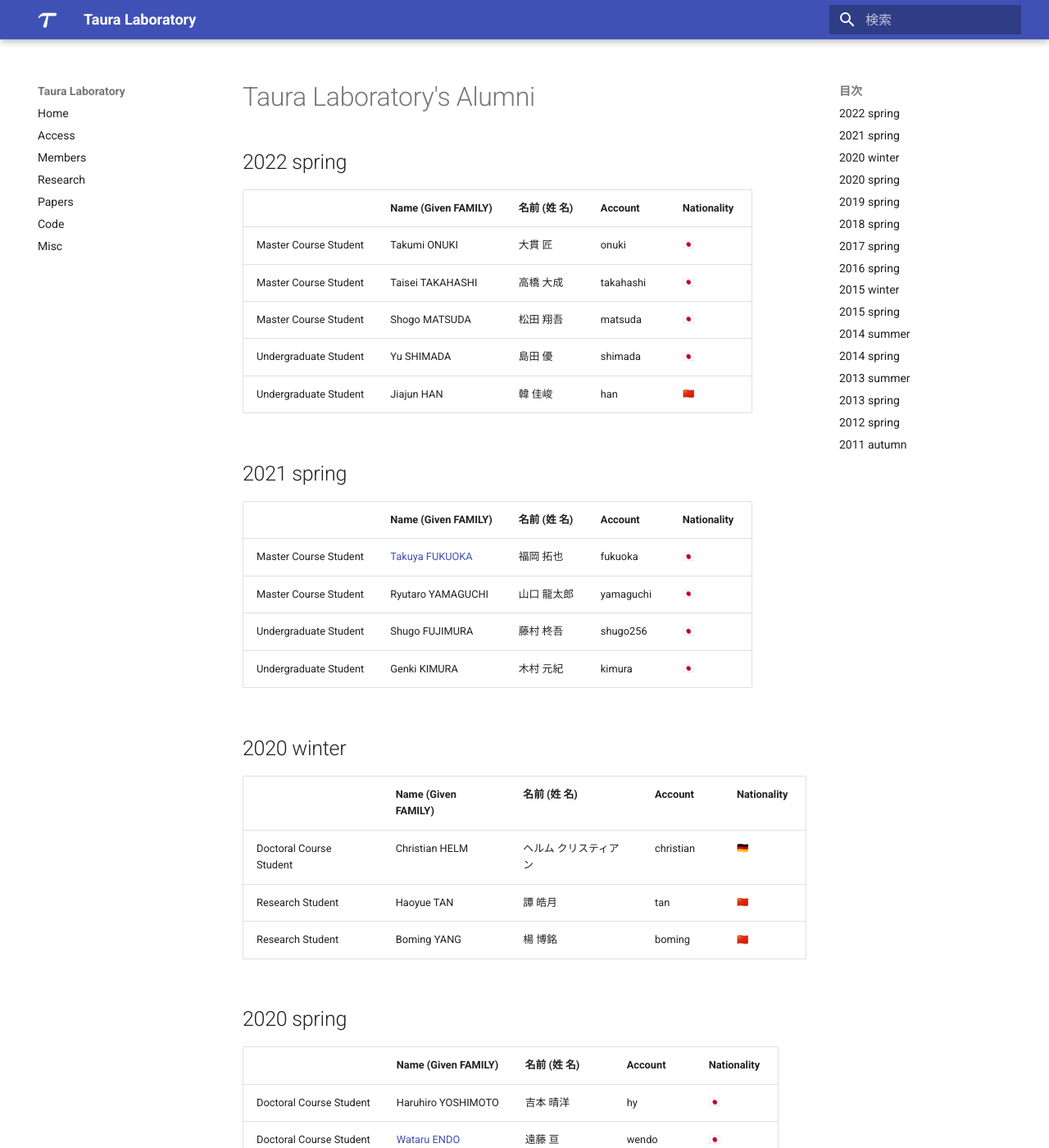
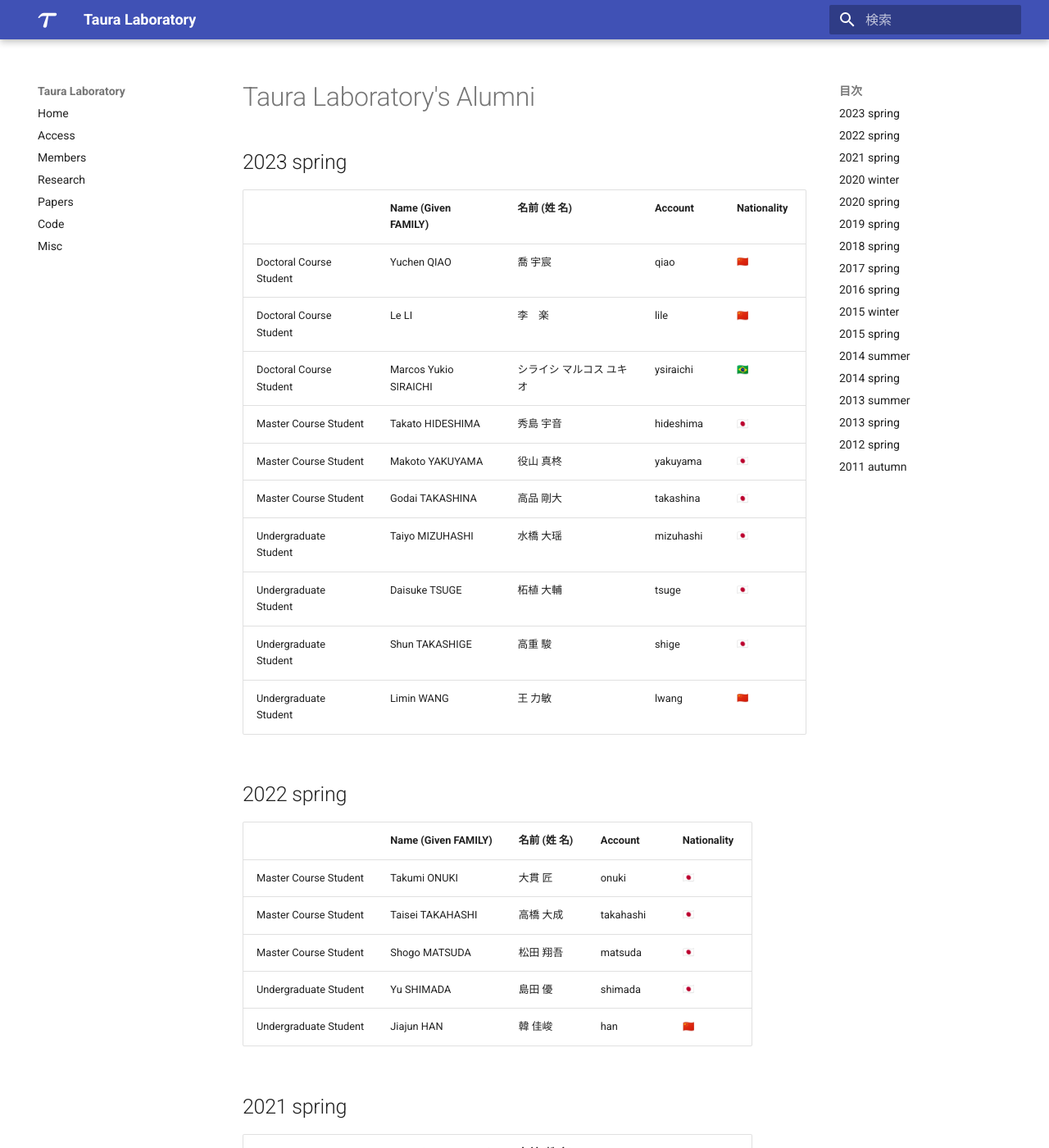
Before and after one commit to Yukayo/taura-lab, an MkDocs documentation site: the page built from docs/alumni.md, in a window 1280 px wide and 1400 px high. Shown: the whole window at 82% size. Built offline with MkDocs 1.6.1 and Material for MkDocs 9.7.7, drawn with Linux system fonts in a browser that asks for light colours; emoji names are drawn with the system emoji font.

Commit message:
Update alumni.md

```diff
--- a/docs/alumni.md
+++ b/docs/alumni.md
@@ -1,4 +1,19 @@
 # Taura Laboratory's Alumni
+## 2023 spring
+
+||Name (Given FAMILY)|名前 (姓 名)|Account|Nationality|
+|---|---|---|---|---|
+|Doctoral Course Student|Yuchen QIAO|喬 宇宸 |qiao|:cn:|
+|Doctoral Course Student|Le LI |李　楽 |lile|:cn:|
+|Doctoral Course Student|Marcos Yukio SIRAICHI|シライシ マルコス ユキオ|ysiraichi|:br:|
+|Master Course Student|Takato HIDESHIMA|秀島 宇音 |hideshima |:jp:|
+|Master Course Student|Makoto YAKUYAMA|役山 真柊|yakuyama|:jp:|
+|Master Course Student|Godai TAKASHINA|高品 剛大|takashina|:jp:|
+|Undergraduate Student|Taiyo MIZUHASHI|水橋 大瑶|mizuhashi|:jp:|
+|Undergraduate Student|Daisuke TSUGE|柘植 大輔|tsuge|:jp:|
+|Undergraduate Student|Shun TAKASHIGE|高重 駿|shige|:jp:|
+|Undergraduate Student|Limin WANG|王 力敏|lwang|:cn:|
+
 ## 2022 spring
 
 ||Name (Given FAMILY)|名前 (姓 名)|Account|Nationality|
```
